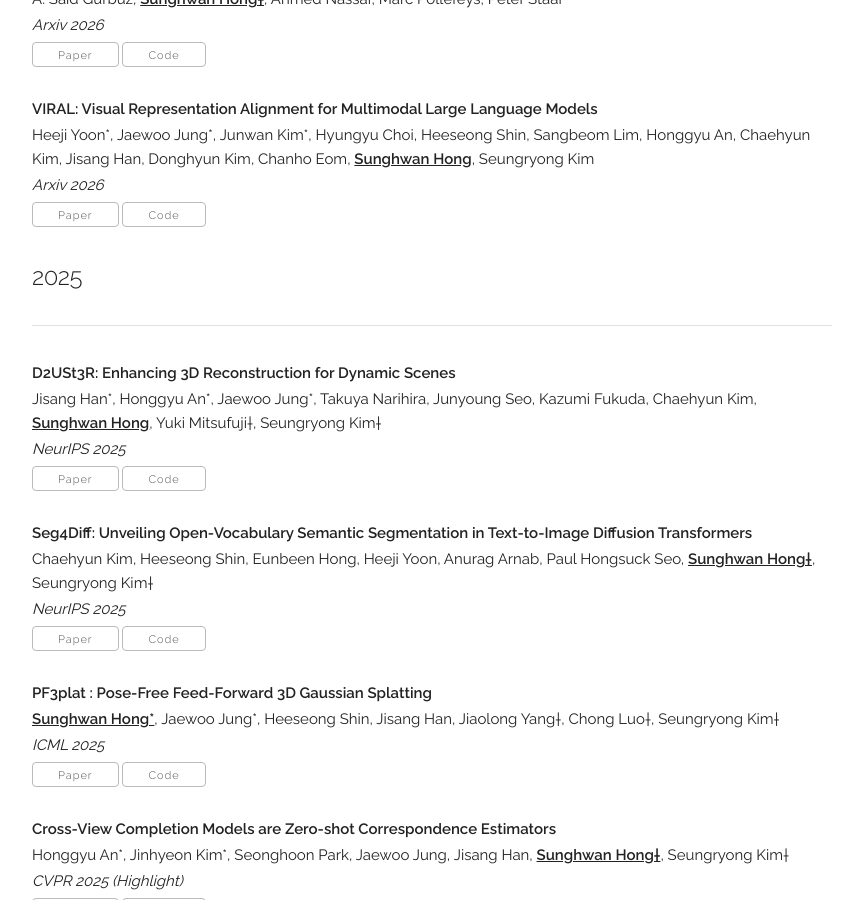
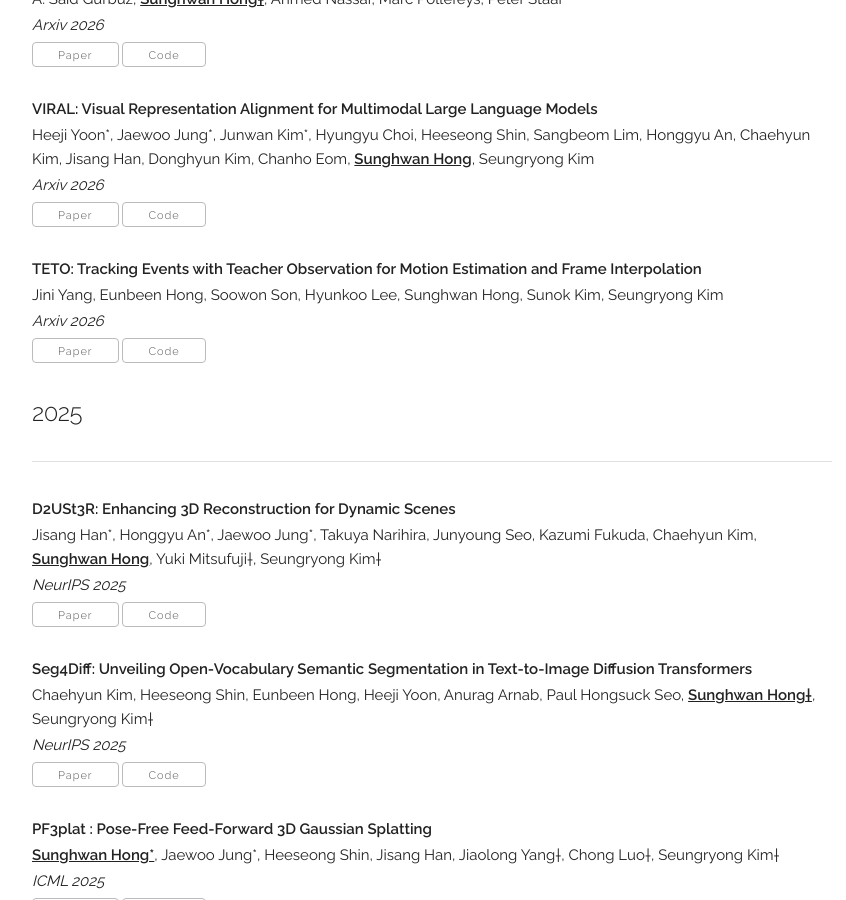
Before and after one commit to jang-1996/jang-1996.github.io, a Jekyll site: the page built from index.html, in a window 1280 px wide and 900 px high, scrolled down 2524 px. Shown: the whole window, without its empty margins (208-1054 px from the left). Built offline with Jekyll 4.4.1, drawn with Linux system fonts in a browser that asks for light colours; some web fonts are replaced.

Commit message:
Update publications.yaml

```diff
--- a/_data/publications.yaml
+++ b/_data/publications.yaml
@@ -40,6 +40,13 @@ papers:
     venue: "Arxiv 2026"
     paper_pdf: "https://arxiv.org/pdf/2509.07979"
     code: "https://cvlab-kaist.github.io/VIRAL/"
+    selected: y
+
+  - title: "TETO: Tracking Events with Teacher Observation for Motion Estimation and Frame Interpolation"
+    authors: "Jini Yang, Eunbeen Hong, Soowon Son, Hyunkoo Lee, Sunghwan Hong, Sunok Kim, Seungryong Kim"
+    venue: "Arxiv 2026"
+    paper_pdf: "https://arxiv.org/abs/2603.23487"
+    code: "https://cvlab-kaist.github.io/TETO/"
     selected: y
 
   - title: "D2USt3R: Enhancing 3D Reconstruction for Dynamic Scenes"
```
